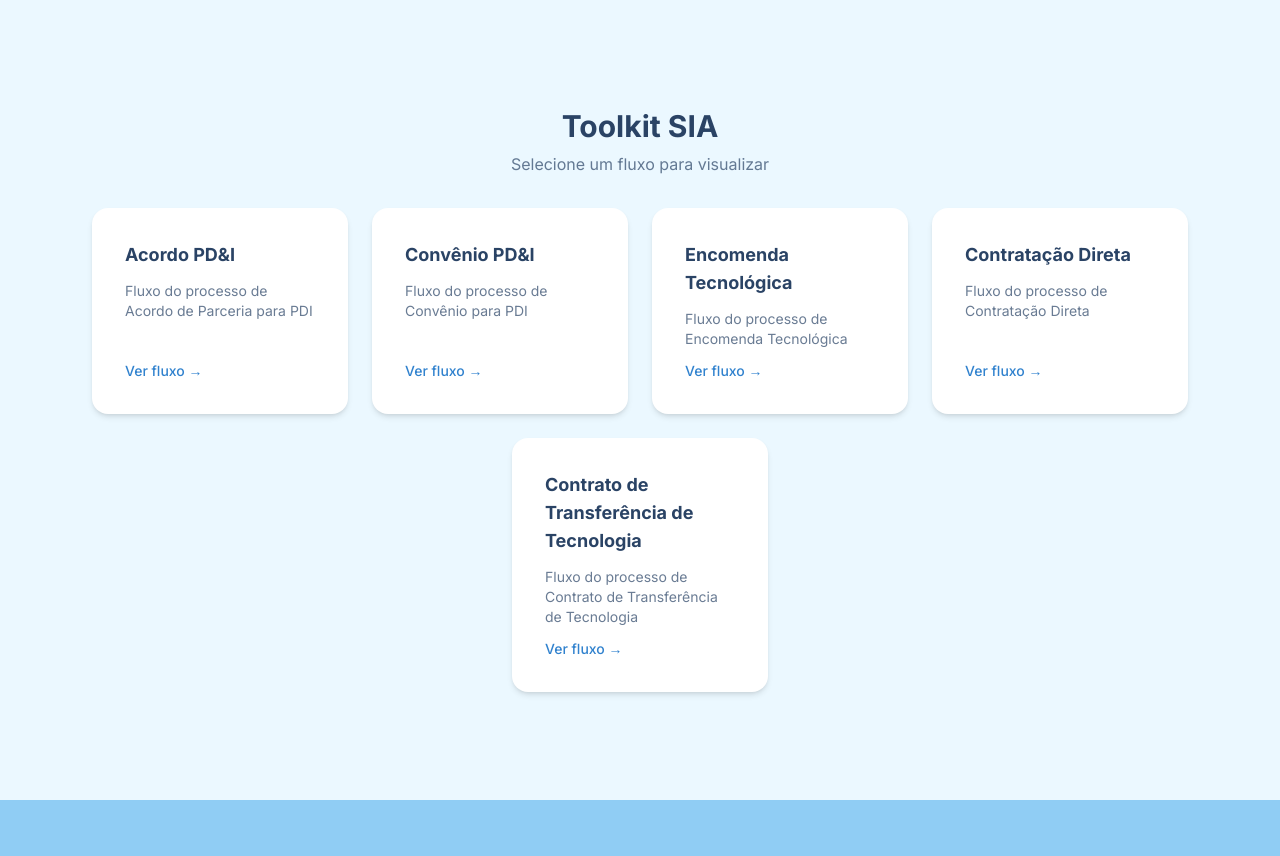
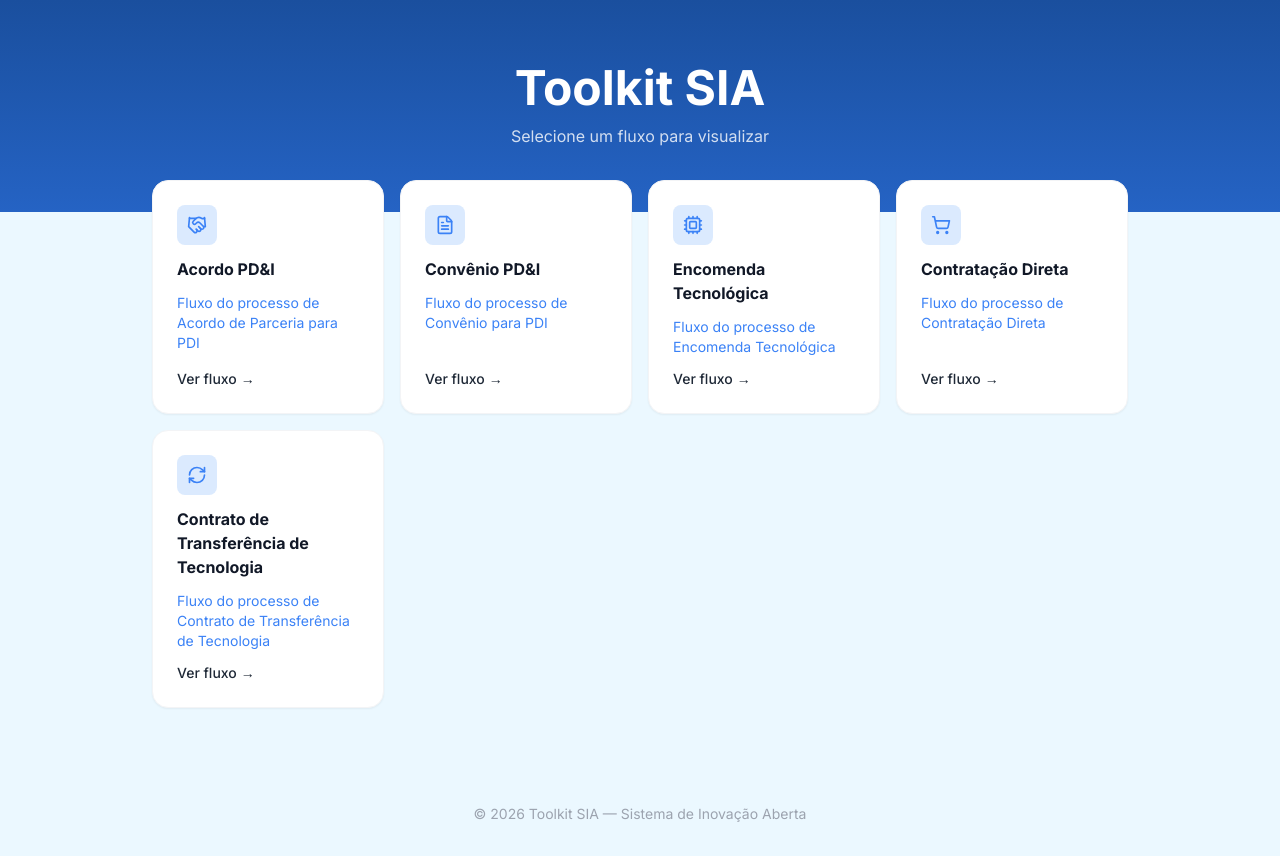
Before and after one commit to SIA-DEDG/Toolkit, a React (Vite) app: page / in a window 1280 px wide. Before the commit the page ends 800 px from the top, so only its background shows below. Built offline with nearby package versions, Linux system fonts and the light colour scheme; no server answers.

Commit message:
fix: Nova tela de home

```diff
--- /dev/null
+++ b/src/components/FlowCard.jsx
@@ -0,0 +1,26 @@
+import React from 'react'
+
+export default function FlowCard({ title, description, href, icon }) {
+  return (
+    <a
+      href={href}
+      onClick={(e) => {
+        e.preventDefault()
+        window.history.pushState({}, '', href)
+        window.dispatchEvent(new PopStateEvent('popstate'))
+      }}
+      className="bg-white rounded-2xl shadow-sm p-6 flex flex-col gap-3 hover:shadow-md hover:-translate-y-1 transition-all cursor-pointer border border-gray-100"
+    >
+      {icon && (
+        <div className="w-10 h-10 rounded-lg bg-blue-100 flex items-center justify-center text-blue-500">
+          {icon}
+        </div>
+      )}
+      <h2 className="text-base font-bold text-gray-900">{title}</h2>
+      <p className="text-sm text-blue-500 flex-1">{description}</p>
+      <span className="text-gray-800 text-sm font-medium flex items-center gap-1">
+        Ver fluxo <span>→</span>
+      </span>
+    </a>
+  )
+}
--- a/src/page/HomePage.jsx
+++ b/src/page/HomePage.jsx
@@ -1,59 +1,67 @@
 import React from 'react'
+import { FileText, Handshake, Cpu, ShoppingCart, RefreshCw } from 'lucide-react'
+import FlowCard from '../components/FlowCard'
 
-const PAGES = [
+const flows = [
   {
-    href: '/acordo-pd&i',
     title: 'Acordo PD&I',
     description: 'Fluxo do processo de Acordo de Parceria para PDI',
+    href: '/acordo-pd&i',
+    icon: <Handshake className="h-5 w-5" />,
   },
   {
-    href: '/convenio-pd&i',
     title: 'Convênio PD&I',
     description: 'Fluxo do processo de Convênio para PDI',
+    href: '/convenio-pd&i',
+    icon: <FileText className="h-5 w-5" />,
   },
   {
-    href: '/encomenda-tecnologica',
     title: 'Encomenda Tecnológica',
     description: 'Fluxo do processo de Encomenda Tecnológica',
+    href: '/encomenda-tecnologica',
+    icon: <Cpu className="h-5 w-5" />,
   },
   {
-    href: '/contratacao-direta',
     title: 'Contratação Direta',
     description: 'Fluxo do processo de Contratação Direta',
+    href: '/contratacao-direta',
+    icon: <ShoppingCart className="h-5 w-5" />,
   },
   {
-    href: '/contrato-transferencia-tecnologia',
     title: 'Contrato de Transferência de Tecnologia',
     description: 'Fluxo do processo de Contrato de Transferência de Tecnologia',
+    href: '/contrato-transferencia-tecnologia',
+    icon: <RefreshCw className="h-5 w-5" />,
   },
 ]
 
 export default function HomePage() {
   return (
-    <div className="min-h-screen bg-[#EBF8FF] flex flex-col items-center justify-center gap-8 p-8">
-      <div className="text-center">
-        <h1 className="text-3xl font-bold text-[#2A4365]">Toolkit SIA</h1>
-        <p className="text-[#2A4365]/70 mt-2">Selecione um fluxo para visualizar</p>
-      </div>
+    <div className="min-h-screen bg-[#EBF8FF] flex flex-col">
+      {/* Header */}
+      <header className="bg-gradient-to-b from-[#1a4f9e] to-[#2563c4] py-16 px-6 text-center">
+        <h1 className="text-4xl font-bold text-white md:text-5xl">Toolkit SIA</h1>
+        <p className="mt-3 text-base text-white/80">Selecione um fluxo para visualizar</p>
+      </header>
 
-      <div className="flex flex-wrap gap-6 justify-center">
-        {PAGES.map((page) => (
-          <a
-            key={page.href}
-            href={page.href}
-            onClick={(e) => {
-              e.preventDefault()
-              window.history.pushState({}, '', page.href)
-              window.dispatchEvent(new PopStateEvent('popstate'))
-            }}
-            className="bg-white rounded-2xl shadow-md p-8 w-64 flex flex-col gap-3 hover:shadow-lg hover:-translate-y-1 transition-all cursor-pointer border border-transparent hover:border-[#63B3ED]"
-          >
-            <h2 className="text-lg font-bold text-[#2A4365]">{page.title}</h2>
-            <p className="text-sm text-[#2A4365]/70">{page.description}</p>
-            <span className="mt-auto text-[#3182CE] text-sm font-medium">Ver fluxo →</span>
-          </a>
-        ))}
-      </div>
+      {/* Cards */}
+      <main className="mx-auto w-full max-w-5xl px-6 -mt-8 pb-16">
+        <div className="grid gap-4 grid-cols-1 sm:grid-cols-2 lg:grid-cols-4">
+          {flows.slice(0, 4).map((flow) => (
+            <FlowCard key={flow.title} {...flow} />
+          ))}
+        </div>
+        <div className="mt-4 flex justify-start">
+          <div className="w-full sm:w-[calc(50%-8px)] lg:w-[calc(25%-12px)]">
+            <FlowCard {...flows[4]} />
+          </div>
+        </div>
+      </main>
+
+      {/* Footer */}
+      <footer className="mt-auto py-8 text-center text-sm text-gray-400">
+        <p>© {new Date().getFullYear()} Toolkit SIA — Sistema de Inovação Aberta</p>
+      </footer>
     </div>
   )
 }
```
